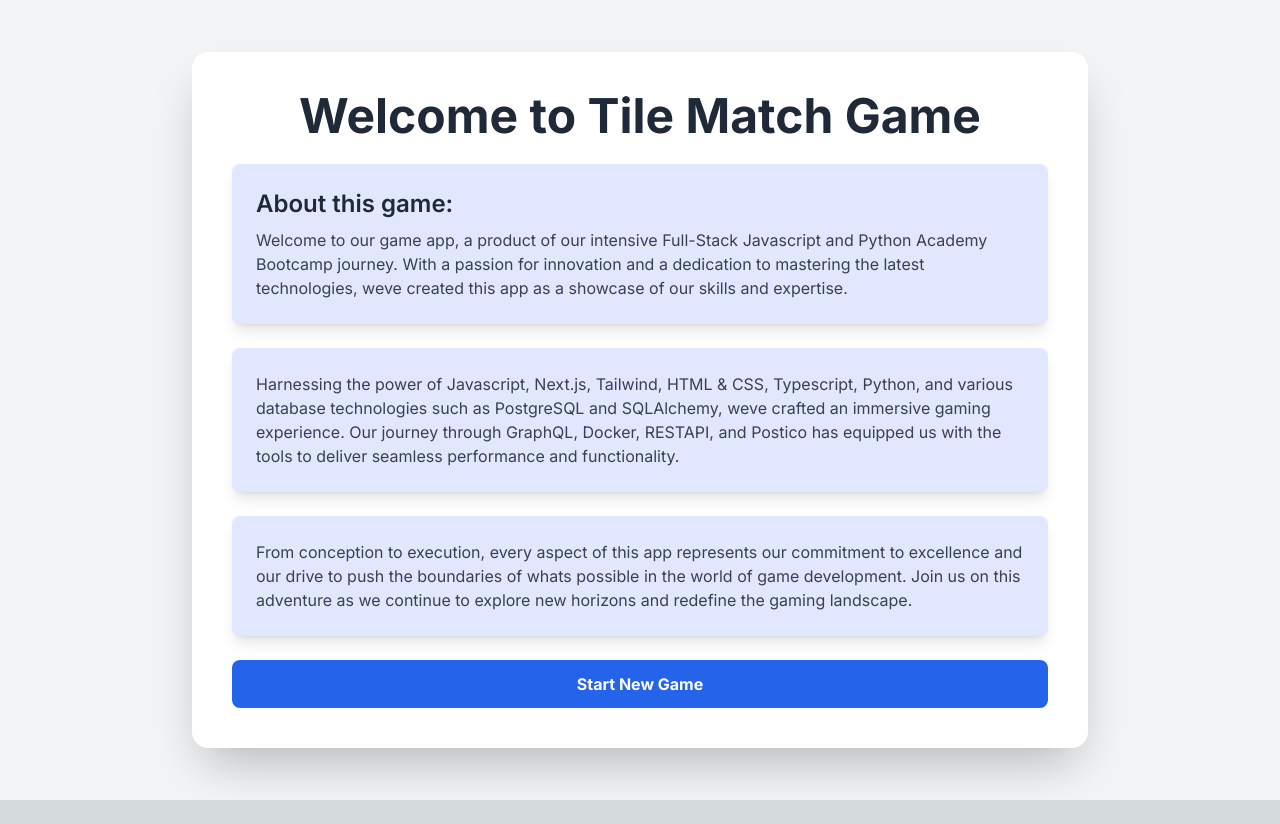
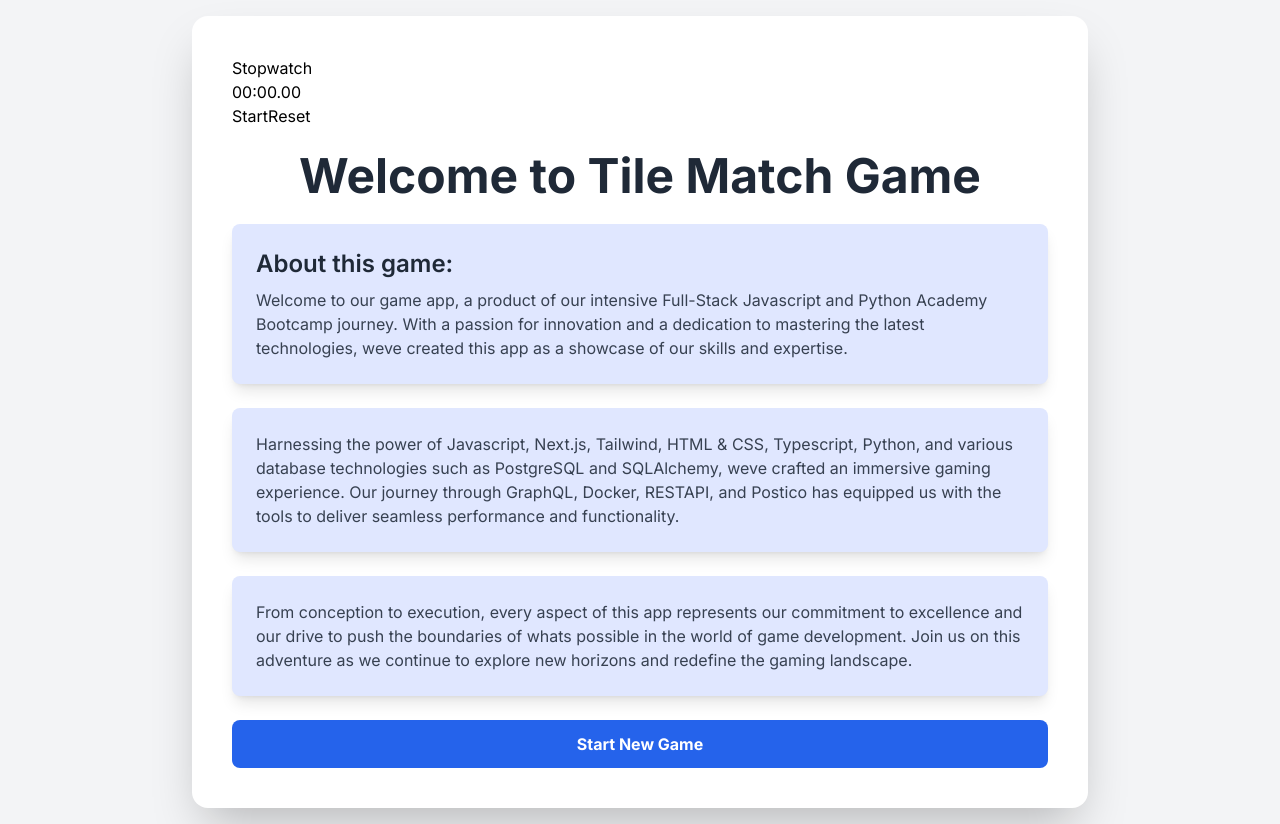
Before and after one commit to baharehforoughi/tile-match-game, a Next.js app: page / in a window 1280 px wide. Before the commit the page ends 800 px from the top, so only its background shows below. Built offline with nearby package versions, Linux system fonts and the light colour scheme.

Commit message:
Add Stopwatch component

```diff
--- a/app/page.tsx
+++ b/app/page.tsx
@@ -1,10 +1,14 @@
 //page.tsx
 import React from "react";
+import Stopwatch from "@/components/Stopwatch";
 
 const IndexPage = () => {
   return (
     <div className="min-h-screen bg-gray-100 flex flex-col justify-center items-center px-4">
       <div className="bg-white shadow-2xl rounded-2xl p-10 m-4 w-full max-w-4xl space-y-6">
+        {/* TODO : move it to second page after it created  */}
+
+        <Stopwatch />
         <h1 className="text-5xl font-bold text-center text-gray-800">
           Welcome to Tile Match Game
         </h1>
--- /dev/null
+++ b/components/Stopwatch.tsx
@@ -0,0 +1,46 @@
+"use client";
+
+import { useState, useRef } from "react";
+
+const StopWatch: React.FC = () => {
+  const [time, setTime] = useState<number>(0);
+  const [isRunning, setIsRunning] = useState<boolean>(false);
+  const intervalRef = useRef<NodeJS.Timeout | null>(null);
+
+  const startStopwatch = () => {
+    if (isRunning) {
+      clearInterval(intervalRef.current!);
+    } else {
+      const startTime = Date.now() - time;
+      intervalRef.current = setInterval(() => {
+        setTime(Date.now() - startTime);
+      }, 10);
+    }
+    setIsRunning(!isRunning);
+  };
+
+  const resetStopwatch = () => {
+    clearInterval(intervalRef.current!);
+    setTime(0);
+    setIsRunning(false);
+  };
+
+  const formatTime = (milliseconds: number): string => {
+    const pad = (num: number, size: number) => ("000" + num).slice(size * -1);
+    const minutes = Math.floor(milliseconds / 60000);
+    const seconds = Math.floor((milliseconds % 60000) / 1000);
+    const centiseconds = Math.floor((milliseconds % 1000) / 10);
+    return `${pad(minutes, 2)}:${pad(seconds, 2)}.${pad(centiseconds, 2)}`;
+  };
+
+  return (
+    <div>
+      <h1>Stopwatch</h1>
+      <p>{formatTime(time)}</p>
+      <button onClick={startStopwatch}>{isRunning ? "Stop" : "Start"}</button>
+      <button onClick={resetStopwatch}>Reset</button>
+    </div>
+  );
+};
+
+export default StopWatch;
```
